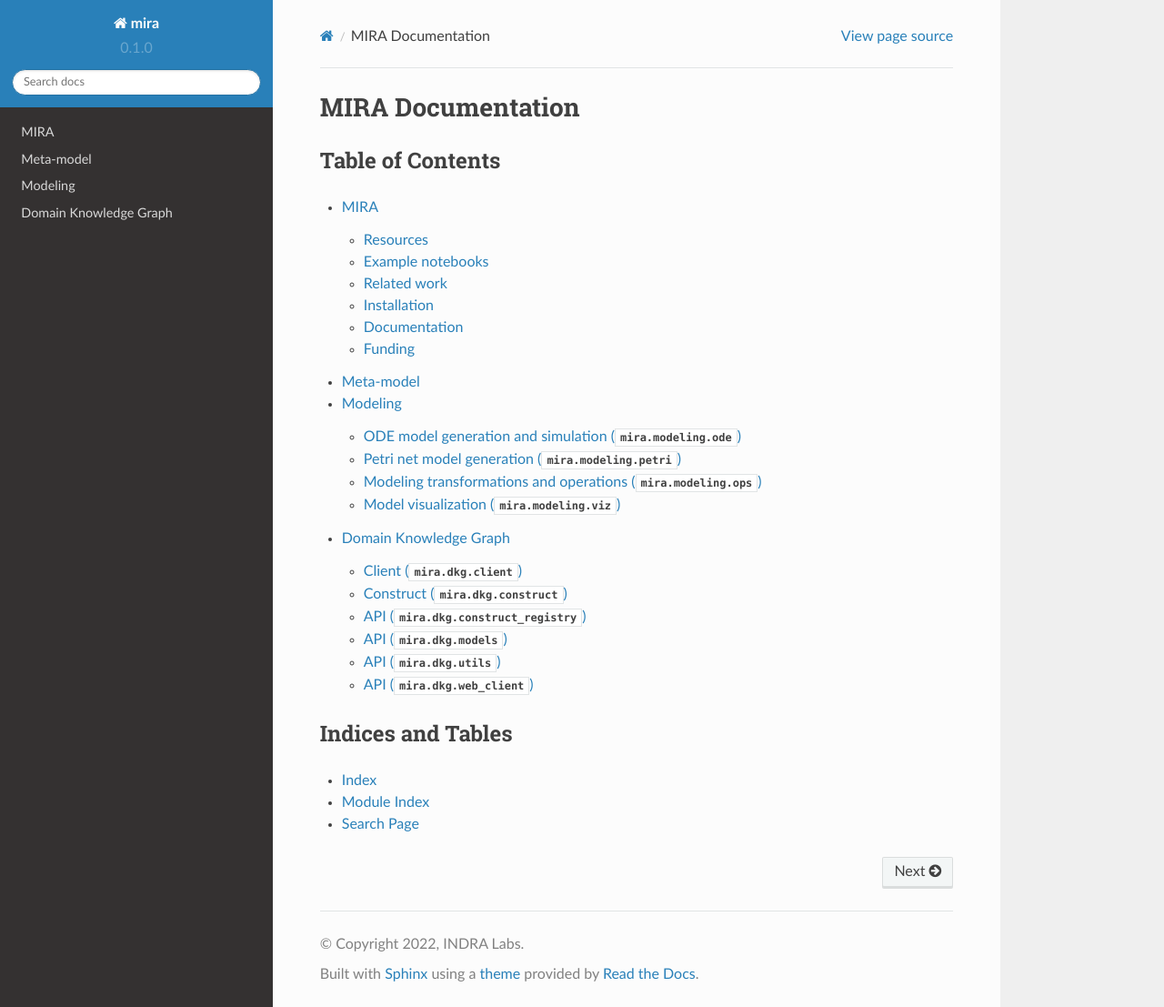
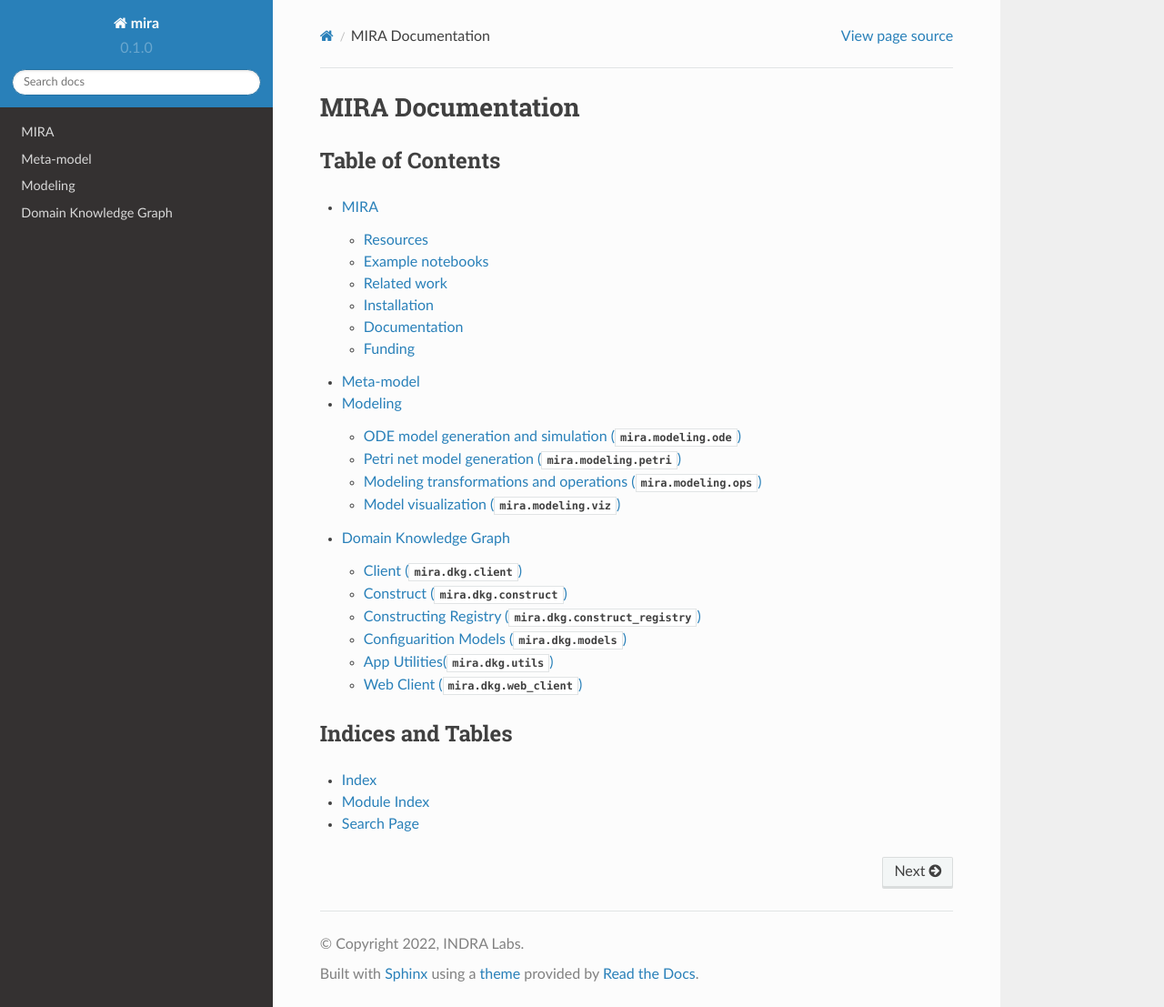
Before and after one commit to gyorilab/mira, a Sphinx documentation site: the page built from docs/source/index.rst, in a window 1280 px wide and 1107 px high. Shown: the whole window at 91% size. Built offline with Sphinx 7.4.7 and the Read the Docs theme 2.0.0, drawn with Linux system fonts in a browser that asks for light colours.

Commit message:
Set proper titles

```diff
--- a/docs/source/dkg.rst
+++ b/docs/source/dkg.rst
@@ -16,26 +16,26 @@ Construct (:py:mod:`mira.dkg.construct`)
     :members:
     :show-inheritance:
 
-API (:py:mod:`mira.dkg.construct_registry`)
--------------------------------------------
+Constructing Registry (:py:mod:`mira.dkg.construct_registry`)
+-------------------------------------------------------------
 .. automodule:: mira.dkg.construct_registry
     :members:
     :show-inheritance:
 
-API (:py:mod:`mira.dkg.models`)
--------------------------------
+Configuarition Models (:py:mod:`mira.dkg.models`)
+-------------------------------------------------
 .. automodule:: mira.dkg.models
     :members:
     :show-inheritance:
 
-API (:py:mod:`mira.dkg.utils`)
-------------------------------
+App Utilities(:py:mod:`mira.dkg.utils`)
+---------------------------------------
 .. automodule:: mira.dkg.utils
     :members:
     :show-inheritance:
 
-API (:py:mod:`mira.dkg.web_client`)
------------------------------------
+Web Client (:py:mod:`mira.dkg.web_client`)
+------------------------------------------
 .. automodule:: mira.dkg.web_client
     :members:
     :show-inheritance:
```
